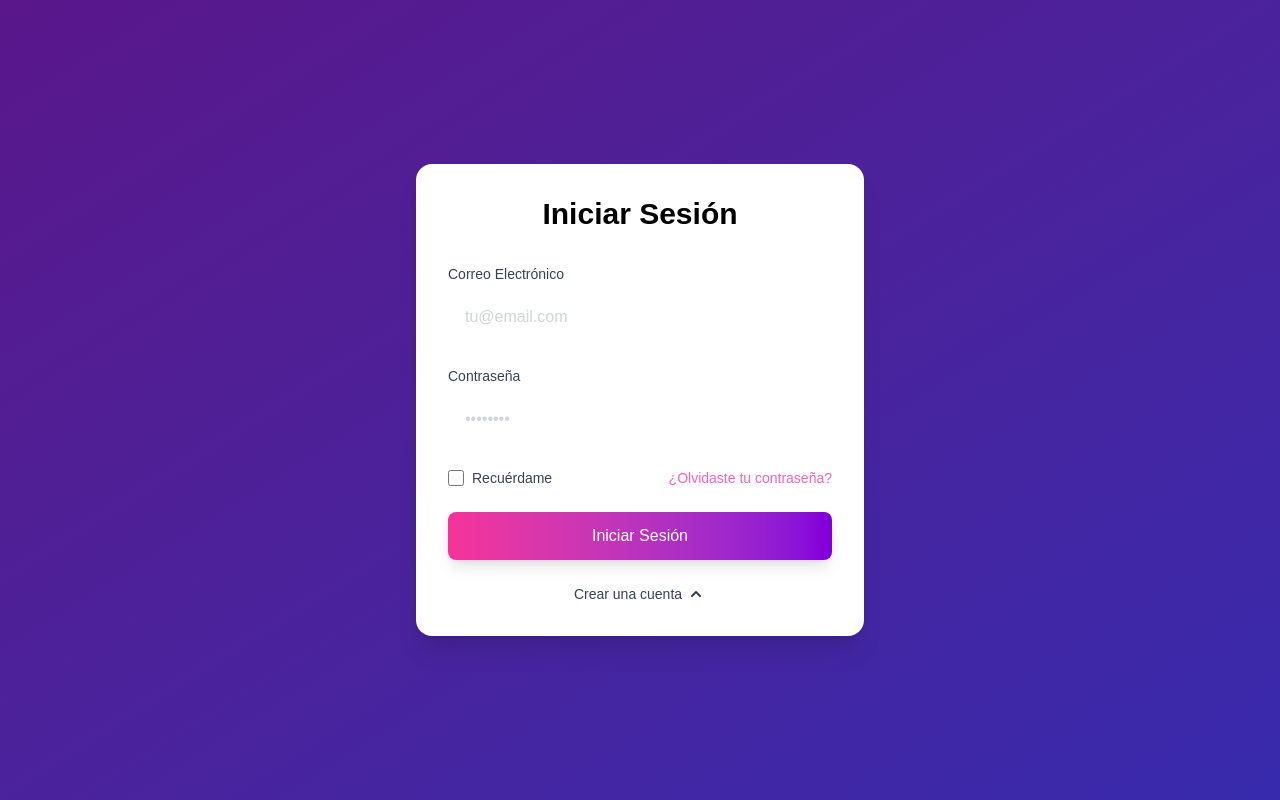
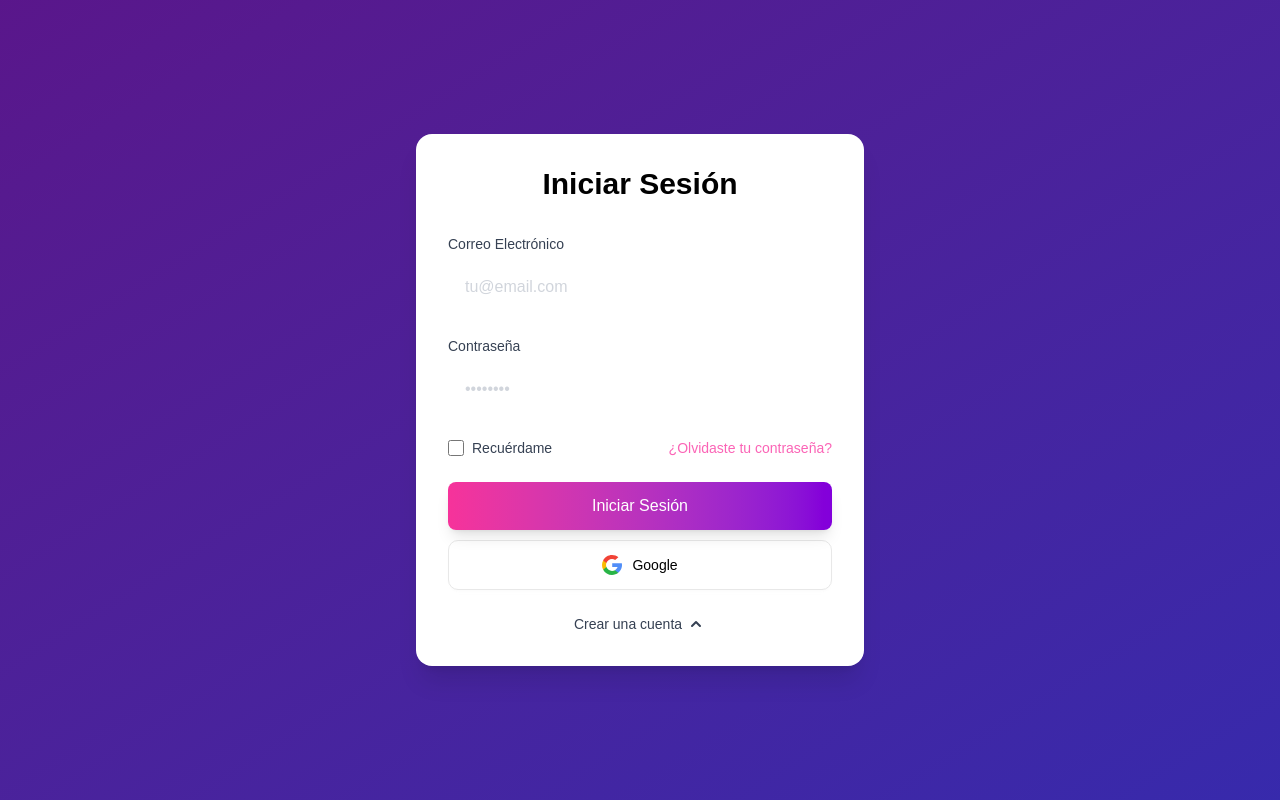
Before and after one commit to CoFlores-12/venture, a Next.js app: page /register in a window 1280 px wide. Built offline with nearby package versions, Linux system fonts and the light colour scheme.

Commit message:
PWA & Google OAuth

```diff
--- /dev/null
+++ b/app/api/auth/[...nextauth]/route.js
@@ -0,0 +1,35 @@
+import NextAuth from "next-auth";
+import GoogleProvider from "next-auth/providers/google";
+
+const handler = NextAuth({
+  providers: [
+    GoogleProvider({
+      clientId: process.env.GOOGLE_CLIENT_ID,
+      clientSecret: process.env.GOOGLE_CLIENT_SECRET,
+    }),
+  ],
+  session: {
+    strategy: "jwt",
+    maxAge: 60 * 60 * 24 * 365,
+  },
+  pages: {
+    signIn: '/auth/login', // si usas una página personalizada de login
+  },
+  callbacks: {
+    async jwt({ token, account, user }) {
+      if (account && user) {
+        token.accessToken = account.access_token;
+      }
+      return token;
+    },
+    async session({ session, token }) {
+      session.accessToken = token.accessToken;
+      return session;
+    },
+    async redirect({ url, baseUrl }) {
+      return `${baseUrl}/home`; // redirige siempre a /home después de login
+    },
+  },
+});
+
+export { handler as GET, handler as POST };
--- /dev/null
+++ b/app/components/GoogleBtn.js
@@ -0,0 +1,51 @@
+'use client';
+import { signIn } from 'next-auth/react';
+import React from 'react';
+import styled from 'styled-components';
+
+const Form = () => {
+  return (
+    <StyledWrapper>
+          <button className="btn google text-black dark:bg-slate-700 dark:text-gray-300 bg-white" onClick={() => signIn('google')}>
+            <svg xmlSpace="preserve" style={{enableBackground: 'new 0 0 512 512'}} viewBox="0 0 512 512" y="0px" x="0px" xmlnsXlink="http://www.w3.org/1999/xlink" xmlns="http://www.w3.org/2000/svg" id="Layer_1" width={20} version="1.1">
+              <path d="M113.47,309.408L95.648,375.94l-65.139,1.378C11.042,341.211,0,299.9,0,256
+      	c0-42.451,10.324-82.483,28.624-117.732h0.014l57.992,10.632l25.404,57.644c-5.317,15.501-8.215,32.141-8.215,49.456
+      	C103.821,274.792,107.225,292.797,113.47,309.408z" style={{fill: '#FBBB00'}} />
+              <path d="M507.527,208.176C510.467,223.662,512,239.655,512,256c0,18.328-1.927,36.206-5.598,53.451
+      	c-12.462,58.683-45.025,109.925-90.134,146.187l-0.014-0.014l-73.044-3.727l-10.338-64.535
+      	c29.932-17.554,53.324-45.025,65.646-77.911h-136.89V208.176h138.887L507.527,208.176L507.527,208.176z" style={{fill: '#518EF8'}} />
+              <path d="M416.253,455.624l0.014,0.014C372.396,490.901,316.666,512,256,512
+      	c-97.491,0-182.252-54.491-225.491-134.681l82.961-67.91c21.619,57.698,77.278,98.771,142.53,98.771
+      	c28.047,0,54.323-7.582,76.87-20.818L416.253,455.624z" style={{fill: '#28B446'}} />
+              <path d="M419.404,58.936l-82.933,67.896c-23.335-14.586-50.919-23.012-80.471-23.012
+      	c-66.729,0-123.429,42.957-143.965,102.724l-83.397-68.276h-0.014C71.23,56.123,157.06,0,256,0
+      	C318.115,0,375.068,22.126,419.404,58.936z" style={{fill: '#F14336'}} />
+            </svg>
+            Google
+          </button>
+    </StyledWrapper>
+  );
+}
+
+const StyledWrapper = styled.div`
+
+  .btn {
+    margin-top: 10px;
+    width: 100%;
+    height: 50px;
+    border-radius: 10px;
+    display: flex;
+    justify-content: center;
+    align-items: center;
+    font-weight: 500;
+    gap: 10px;
+    cursor: pointer;
+    transition: 0.2s ease-in-out;
+  }
+
+  .btn:hover {
+    border: 1px solid #2d79f3;
+    ;
+  }`;
+
+export default Form;
--- /dev/null
+++ b/app/components/LogoutBtn.js
@@ -0,0 +1,29 @@
+'use client';
+import { signOut } from "next-auth/react";
+import { useState } from 'react';
+
+export default function LogoutButton() {
+    const [loading, setLoading] = useState(false);
+    const [error, setError] = useState(null);
+
+    const handleSignOut = async () => {
+        setLoading(true);
+        try {
+        signOut({ callbackUrl: "/register" });
+        } catch (error) {
+        setError("Error al cerrar sesión");
+        } finally {
+        setLoading(false);
+        }
+    };
+
+    return (
+         <button onClick={handleSignOut} disabled={loading} className="flex items-center p-3 rounded-lg  hover:bg-purple-50 hover:text-purple-600">
+            <svg className="w-5 h-5 mr-3 text-red-700 " aria-hidden="true" xmlns="http://www.w3.org/2000/svg" width="24" height="24" fill="none" viewBox="0 0 24 24">
+                <path stroke="currentColor" strokeLinecap="round" strokeLinejoin="round" strokeWidth="2" d="M16 12H4m12 0-4 4m4-4-4-4m3-4h2a3 3 0 0 1 3 3v10a3 3 0 0 1-3 3h-2"/>
+            </svg>
+            {loading ? 'Cerrando sesión...' : 'Cerrar sesión'}
+            {error && <p>{error}</p>}
+        </button>
+    );
+}
--- a/app/events/new/page.js
+++ b/app/events/new/page.js
@@ -38,7 +38,6 @@ const EventCreateForm = () => {
 
   const handlePlanSelect = (selectedPlan) => {
     console.log('Plan seleccionado:', selectedPlan);
-    // Aquí puedes manejar la selección del plan
   };
 
     const handleChange = (e) => {
@@ -82,7 +81,6 @@ const EventCreateForm = () => {
     { value: 'culture', label: '💃 Cultura' }
   ]
 
-  // Manejador para la selección de ubicación en el mapa
   const handleMapClick = (latlng) => {
     setFormData(prev => ({
       ...prev,
--- a/app/home/page.js
+++ b/app/home/page.js
@@ -4,6 +4,8 @@ import { useRouter } from 'next/navigation';
 import { motion, AnimatePresence,  } from 'framer-motion';
 import { FiSearch, FiMenu, FiUser, FiHeart, FiBookmark, FiSettings, FiMap, FiX, FiChevronRight, FiPlus } from 'react-icons/fi';
 import MapWrapper from '../components/home/mapWrapper';
+import { useSession } from "next-auth/react";
+import LogoutButton from '../components/LogoutBtn';
 
 
 const HomePage = () => {
@@ -12,6 +14,7 @@ const HomePage = () => {
   const [isMapExpanded, setIsMapExpanded] = useState(false);
   const [searchQuery, setSearchQuery] = useState('');
   const [showMapButton, setShowMapButton] = useState(true);
+  const { data: session, status } = useSession();
 
   const events = [
     {
@@ -274,14 +277,14 @@ const HomePage = () => {
               </button>
             </div>
 
-            <div className="p-4">
+            <div className="p-4 relative">
               <div className="flex items-center mb-6">
-                <div className="w-12 h-12 rounded-full bg-purple-100 flex items-center justify-center mr-3">
+                <div className="w-12 h-12 aspect-square rounded-full bg-purple-100 flex items-center justify-center mr-3">
                   <FiUser size={20} className="text-purple-700" />
                 </div>
-                <div>
+                <div className='max-w-[75%]'>
                   <h3 className="font-medium ">Usuario Ejemplo</h3>
-                  <p className="text-sm text-gray-500">usuario@ejemplo.com</p>
+                  <p className="text-sm text-gray-500 truncate">{session?.user?.email || "invitado@ejemplo.com"}</p>
                 </div>
               </div>
 
@@ -302,6 +305,9 @@ const HomePage = () => {
                   <FiPlus className="mr-3" /> Crear Evento
                 </a>
               </nav>
+              <div className="">
+                <LogoutButton />
+              </div>
             </div>
           </motion.div>
         )}
--- a/app/layout.js
+++ b/app/layout.js
@@ -1,3 +1,5 @@
+"use client"
+import { SessionProvider } from 'next-auth/react';
 import { Geist, Geist_Mono } from "next/font/google";
 import "./globals.css";
 
@@ -11,19 +13,24 @@ const geistMono = Geist_Mono({
   subsets: ["latin"],
 });
 
-export const metadata = {
-  title: "Venture",
-  description: "Descubre y disfruta de los mejores eventos cerca de ti. Conciertos, festivales, fiestas y mucho más en una sola aplicación.",
-};
 
 
 export default function RootLayout({ children }) {
   return (
-    <html lang="en">
+    <html lang="es">
+      <head>
+        <link rel="manifest" href="/manifest.json" />
+        <link rel="apple-touch-icon" href="/logo.png"></link>
+        <meta name="theme-color" content="#8200db"/>
+        <title>Venture</title>
+        <meta name="description" content="Descubre y disfruta de los mejores eventos cerca de ti. Conciertos, festivales, fiestas y mucho más en una sola aplicación." />
+      </head>
       <body
         className={`${geistSans.variable} ${geistMono.variable} antialiased`}
       >
-        {children}
+        <SessionProvider>
+          {children}
+        </SessionProvider>
       </body>
     </html>
   );
--- a/app/register/page.js
+++ b/app/register/page.js
@@ -2,6 +2,7 @@
 import { useRouter } from 'next/navigation';
 import React, { useState } from 'react';
 import { motion, AnimatePresence } from 'framer-motion';
+import GoogleBtn from '../components/GoogleBtn';
 
 const AuthScreen = () => {
   const router = useRouter()
@@ -104,7 +105,9 @@ const AuthScreen = () => {
                 >
                   Iniciar Sesión
                 </button>
+
               </form>
+              <GoogleBtn />
 
               <div className="mt-6 text-center">
                 <button
--- a/package.json
+++ b/package.json
@@ -9,15 +9,19 @@
     "lint": "next lint"
   },
   "dependencies": {
+    "@next-auth/prisma-adapter": "^1.0.7",
+    "@prisma/client": "^6.9.0",
     "aos": "^2.3.4",
     "framer-motion": "^12.15.0",
     "leaflet": "^1.9.4",
     "leaflet-routing-machine": "^3.2.12",
     "next": "15.3.3",
+    "next-auth": "^4.24.11",
     "react": "^19.0.0",
     "react-dom": "^19.0.0",
     "react-icons": "^5.5.0",
-    "react-leaflet": "^5.0.0"
+    "react-leaflet": "^5.0.0",
+    "styled-components": "^6.1.18"
   },
   "devDependencies": {
     "@tailwindcss/postcss": "^4",
```
Also changed, not shown: public/manifest.json (added), 1 other file (tests, documents, lock files or other folders).
